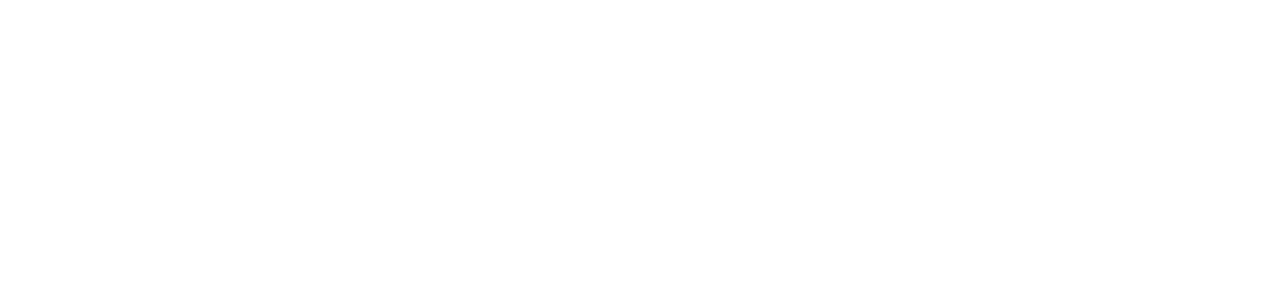
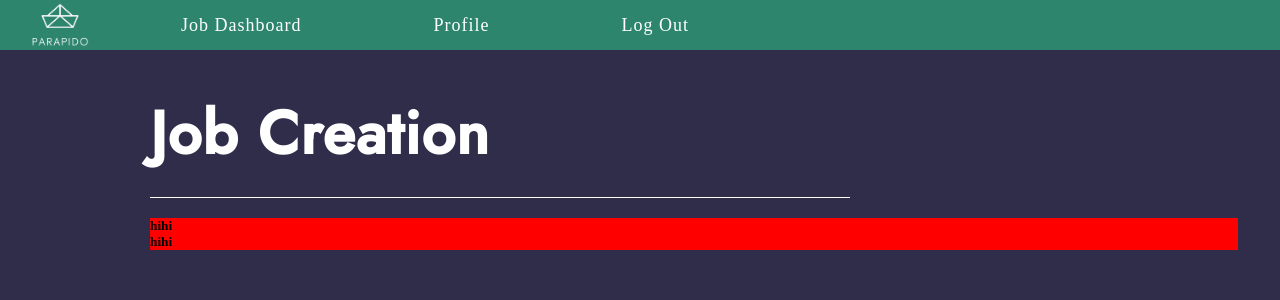
Before and after one commit to Mariie97/Capstone-QWERTY-Dev-Solutions-Team, a React (Create React App) app in the folder parapido-gui/: page /jobcreation in a window 1280 px wide. Shown: the top 300 px of the page. Built offline with nearby package versions, Linux system fonts and the light colour scheme.

Commit message:
basic layout of the header title and body done

```diff
--- a/parapido-gui/src/App.js
+++ b/parapido-gui/src/App.js
@@ -2,9 +2,11 @@
 import React from 'react';
 import { BrowserRouter, Route, Switch, Redirect } from 'react-router-dom'
 import {withCookies} from "react-cookie";
+import NavBar from './Components/NavBar';
 import LoginPage from "./Components/LoginPage";
 import DashboardPage from "./Components/DashboardPage";
-import NavBar from './Components/NavBar';
+import JobCreation from './Components/JobCreation';
+
 
 
 
@@ -43,6 +45,16 @@ class App extends React.Component {
                                </React.Fragment>
                             )}
                         />
+                         <Route
+                            exact
+                            path='/jobcreation'
+                            render={() => (
+                                <React.Fragment>
+                                    <NavBar cookies={this.props.cookies}/>
+                                    <JobCreation />
+                               </React.Fragment>
+                            )}
+                        />
 
                     </Switch>
                 </div>
--- /dev/null
+++ b/parapido-gui/src/Components/JobCreation.js
@@ -0,0 +1,36 @@
+import React, { Component } from 'react';
+import "../Layouts/JobCreation.css";
+
+export class JobCreation extends Component {
+
+    componentDidMount() {
+		// webpage background color
+		document.body.style.backgroundColor = "#2F2D4A";
+	}
+
+    render() {
+        return (
+            <React.Fragment>
+                 <h1 className="job-creation-page-header"> Job Creation </h1>
+
+                <div className="big-flexbox-for-2-flexbox-containers">
+                    <div>
+                        <h5> hi</h5>
+                        <h5> hi</h5>
+                    </div>
+                    <div>
+                        <h5> hi </h5>
+                        <h5> hi </h5>
+                    </div>
+
+                </div>
+
+
+
+
+            </React.Fragment>
+        )
+    }
+}
+
+export default JobCreation
--- /dev/null
+++ b/parapido-gui/src/Layouts/JobCreation.css
@@ -0,0 +1,30 @@
+@import url("https://fonts.googleapis.com/css2?family=Jost:wght@200;300;400;500");
+@import url("https://fonts.googleapis.com/css2?family=Cormorant+Garamond:ital,wght@0,400;0,600;1,300;1,500&display==swap");
+
+/* title and line */
+
+.job-creation-page-header{
+    font-family: "Jost";
+	font-weight: bold;
+	letter-spacing: 1px;
+	font-size: 60px;
+	/* float: left; */
+	text-align: left;
+	color: white;
+	border-bottom: 1px solid white;
+	width: 700px;
+	margin: 0 auto;
+	padding-bottom: 20px;
+	margin-bottom: 20px;
+    margin-left: 150px
+}
+
+/* first 5 boxes of label input better knowns as the center of the layout */
+
+.big-flexbox-for-2-flexbox-containers{
+	display: flex;
+	background-color: red;
+	width: 85%;
+	margin-left: 150px;
+	flex-direction: row;
+}
```
